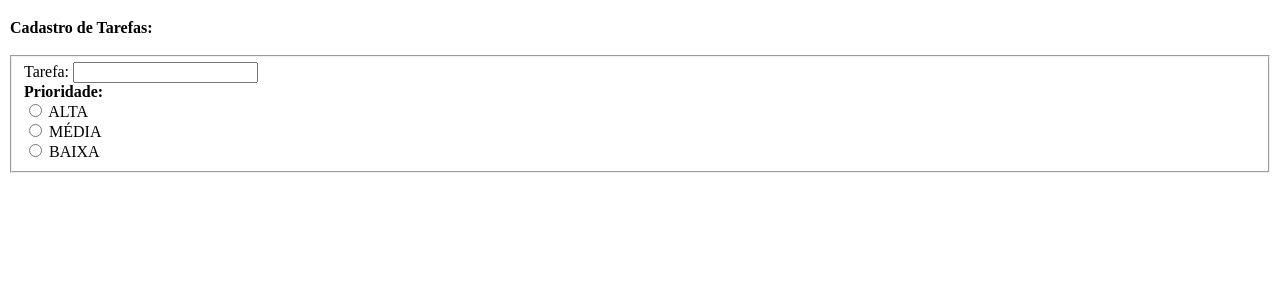
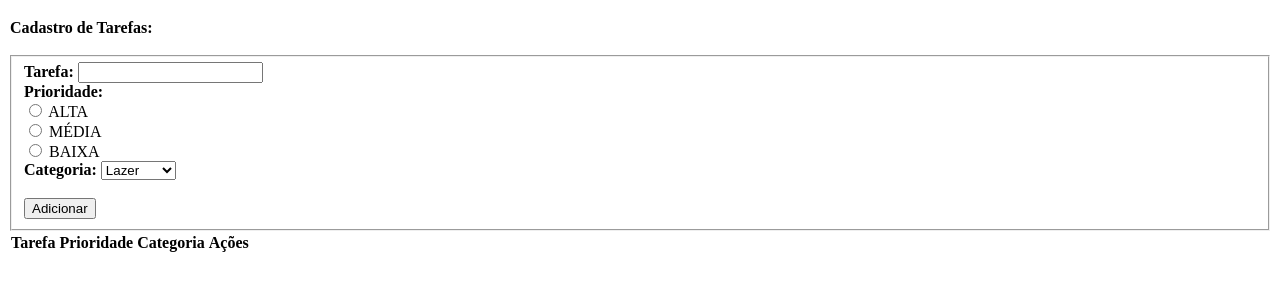
Before and after one commit to Ruimar-Thales/ListaDeTarefas, a plain HTML site: page index.html in a window 1280 px wide. Shown: the part 61-352 px from the top of the page. Drawn offline with Linux system fonts and the light colour scheme; files that its build step writes are made by us from their sources; files whose address does not match are found by name.

Commit message:
html divs creation

```diff
--- a/index.html
+++ b/index.html
@@ -13,10 +13,10 @@
     <div class="taskInput">
         <legend><strong>Cadastro de Tarefas:</strong></legend>
         <br>
-        <form action="">
+        <form action="" onsubmit="addTask()">
             <fieldset>
                 <div class="taskDesc">
-                    <label for="desc">Tarefa: </label>
+                    <label for="desc"><strong>Tarefa: </strong></label>
                     <input type="text" id="desc">
                 </div>
 
@@ -41,10 +41,39 @@
                 </div>
 
                 <div class="category">
+                    <label for="categoria"><strong>Categoria:</strong></label>
+                    <select name="categoria" id="categoria">
+                        <option value="lazer">Lazer</option>
+                        <option value="estudo">Estudo</option>
+                        <option value="trabalho">Trabalho</option>
+                        <option value="outro">Outro</option>
+                    </select>
+                </div>
 
+                <div class="taskAdd">
+                    <br>
+                    <button class="bnt" type="submit">Adicionar</button>
                 </div>
             </fieldset>
         </form>
     </div>
+
+    <nav class="taskArea">
+        <table class="taskList">
+            <thead>
+                <tr>
+                    <th>Tarefa</th>
+                    <th>Prioridade</th>
+                    <th>Categoria</th>
+                    <th>Ações</th>
+                </tr>
+            </thead>
+
+            <tbody class="taskInfo" id="taskInfo">
+
+            </tbody>
+        </table>
+    </nav>
+
 </body>
 </html>
```
